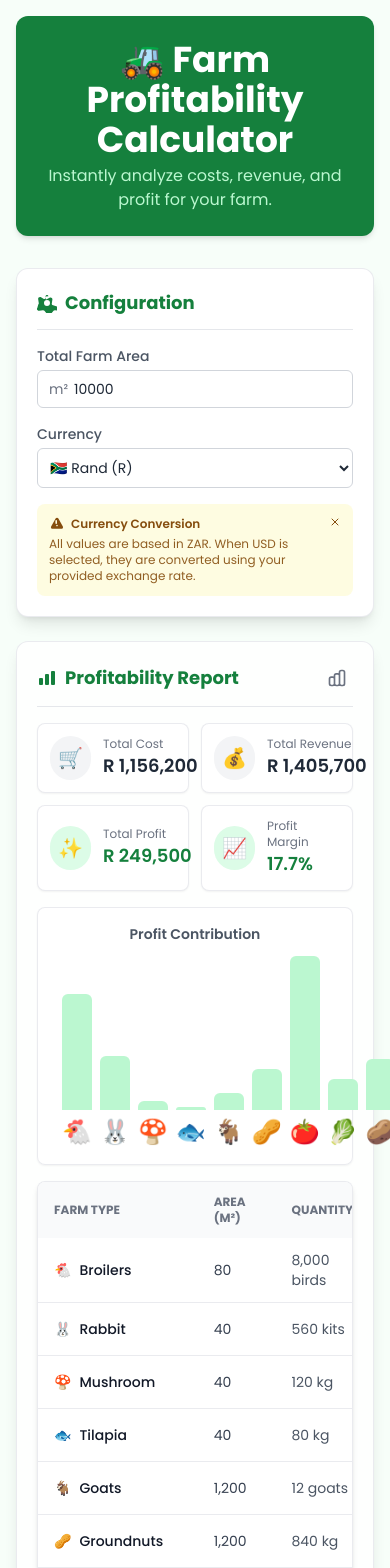
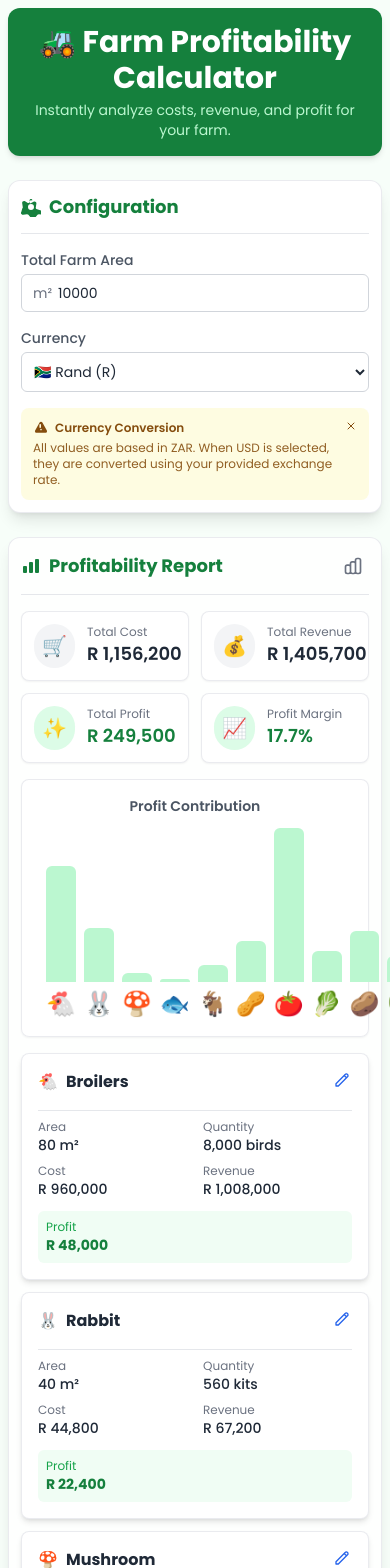
Before and after one commit to masuuk/FarmKalk, a React (Vite) app: page / in a window 390 px wide. Shown: the top 1568 px of the page. Built offline with nearby package versions, Linux system fonts and the light colour scheme.

Commit message:
feat: Improve UI responsiveness and layout
Refactors the application layout to be more responsive across different screen sizes. Updates padding and margins in headers, panels, and the main container. Introduces a mobile-friendly card view for results tables, hidden on larger screens.

```diff
--- a/App.tsx
+++ b/App.tsx
@@ -74,13 +74,13 @@ const App: React.FC = () => {
 
 
     return (
-        <div className="bg-green-50/50 min-h-screen text-gray-800 p-4 font-sans">
+        <div className="bg-green-50/50 min-h-screen text-gray-800 p-2 sm:p-4 font-sans">
             <div className="max-w-7xl mx-auto">
-                <header className="text-center mb-8 p-6 bg-green-700 rounded-xl shadow-md">
-                    <h1 className="text-4xl font-bold text-white">
+                <header className="text-center mb-6 sm:mb-8 p-4 sm:p-6 bg-green-700 rounded-xl shadow-md">
+                    <h1 className="text-3xl sm:text-4xl font-bold text-white">
                         🚜 Farm Profitability Calculator
                     </h1>
-                    <p className="text-green-200 mt-1">
+                    <p className="text-green-200 mt-1 text-sm sm:text-base">
                         Instantly analyze costs, revenue, and profit for your farm.
                     </p>
                 </header>
--- a/components/ConfigurationPanel.tsx
+++ b/components/ConfigurationPanel.tsx
@@ -23,7 +23,7 @@ const ConfigurationPanel: React.FC<ConfigurationPanelProps> = ({
     const [isInfoBoxVisible, setIsInfoBoxVisible] = useState(true);
 
     return (
-        <div className="bg-white p-5 rounded-xl shadow-lg h-full border border-gray-200/80">
+        <div className="bg-white p-3 sm:p-5 rounded-xl shadow-lg h-full border border-gray-200/80">
             <h2 className="text-lg font-bold text-green-700 pb-3 mb-4 flex items-center gap-2 border-b border-gray-200">
                 <svg xmlns="http://www.w3.org/2000/svg" className="h-5 w-5" viewBox="0 0 20 20" fill="currentColor">
                   <path fillRule="evenodd" d="M11.49 3.17c-.38-1.56-2.6-1.56-2.98 0L7.86 5.89c-.33.13-.69.13-1.02 0l-2.79-1.52c-1.47-.8-3.14.26-2.87 1.95l.59 3.65c.09.55-.13 1.12-.52 1.52L.3 14.89c-1.21 1.21.26 3.23 1.95 2.87l3.65-.59c.55-.09 1.12.13 1.52.52l2.34 2.96c1.13 1.43 3.29 1.43 4.42 0l2.34-2.96c.4-.39.97-.61 1.52-.52l3.65.59c1.69.36 3.16-1.66 1.95-2.87L15.3 11.9c-.39-.4-.61-.97-.52-1.52l.59-3.65c.27-1.69-1.4-2.75-2.87-1.95l-2.79 1.52c-.33.13-.69.13-1.02 0l-.65-2.72zM10 13a3 3 0 100-6 3 3 0 000 6z" clipRule="evenodd" />
--- a/components/ResultsPanel.tsx
+++ b/components/ResultsPanel.tsx
@@ -23,7 +23,7 @@ const ResultsPanel: React.FC<{
     const cycleInfoItems = farmTypes.filter(f => f.name !== 'Utilities & road');
 
     return (
-        <div className="bg-white/80 p-5 rounded-xl shadow-lg h-full border border-gray-200/80 backdrop-blur-sm">
+        <div className="bg-white/80 p-3 sm:p-5 rounded-xl shadow-lg h-full border border-gray-200/80 backdrop-blur-sm">
             <div className="flex justify-between items-center pb-3 mb-4 border-b border-gray-200">
                 <h2 className="text-lg font-bold text-green-700 flex items-center gap-2">
                     <svg xmlns="http://www.w3.org/2000/svg" className="h-5 w-5" viewBox="0 0 20 20" fill="currentColor">
--- a/components/ResultsTable.tsx
+++ b/components/ResultsTable.tsx
@@ -23,7 +23,8 @@ const ResultsTable: React.FC<ResultsTableProps> = ({ results, totals, formatCurr
 
     return (
         <>
-            <div className="overflow-x-auto rounded-lg shadow-md border border-gray-200/80 bg-white">
+            {/* Desktop Table View */}
+            <div className="hidden md:block overflow-x-auto rounded-lg shadow-md border border-gray-200/80 bg-white">
                 <table className="w-full min-w-[650px] text-sm text-left text-gray-700">
                     <thead className="bg-gray-50 text-gray-500 uppercase text-xs font-semibold">
                         <tr>
@@ -76,6 +77,78 @@ const ResultsTable: React.FC<ResultsTableProps> = ({ results, totals, formatCurr
                     </tfoot>
                 </table>
             </div>
+
+            {/* Mobile Card View */}
+            <div className="md:hidden space-y-3">
+                {results.map((item, index) => (
+                    <div key={item.name} className="bg-white p-4 rounded-lg shadow-md border border-gray-200/80">
+                        <div className="flex justify-between items-start">
+                             <h3 className="text-base font-bold text-gray-800 mb-2">
+                                <span className="mr-2">{item.emoji}</span>{item.name}
+                            </h3>
+                            {item.name !== "Utilities & road" && (
+                                <button
+                                    onClick={() => setEditingFarmIndex(index)}
+                                    className="p-1.5 text-blue-600 hover:bg-blue-100 rounded-md -mt-1 -mr-1"
+                                    aria-label={`Edit ${item.name}`}
+                                >
+                                    <svg xmlns="http://www.w3.org/2000/svg" className="h-4 w-4" fill="none" viewBox="0 0 24 24" stroke="currentColor" strokeWidth={2}>
+                                        <path strokeLinecap="round" strokeLinejoin="round" d="M15.232 5.232l3.536 3.536m-2.036-5.036a2.5 2.5 0 113.536 3.536L6.5 21.036H3v-3.5L16.732 3.732z" />
+                                    </svg>
+                                </button>
+                            )}
+                        </div>
+
+                        <div className="grid grid-cols-2 gap-x-4 gap-y-2 text-sm border-t pt-2 mt-2">
+                            <div>
+                                <p className="text-gray-500 text-xs">Area</p>
+                                <p className="font-medium">{item.area.toLocaleString(undefined, { maximumFractionDigits: 0 })} m²</p>
+                            </div>
+                             <div>
+                                <p className="text-gray-500 text-xs">Quantity</p>
+                                <p className="font-medium">{item.quantity > 0 ? `${item.quantity.toLocaleString()} ${item.unit}` : '—'}</p>
+                            </div>
+                             <div>
+                                <p className="text-gray-500 text-xs">Cost</p>
+                                <p className="font-medium">{formatCurrency(item.cost)}</p>
+                            </div>
+                             <div>
+                                <p className="text-gray-500 text-xs">Revenue</p>
+                                <p className="font-medium">{formatCurrency(item.revenue)}</p>
+                            </div>
+                             <div className="col-span-2 bg-green-50 p-2 rounded-md mt-1">
+                                <p className="text-green-600 text-xs">Profit</p>
+                                <p className="font-bold text-green-700">{formatCurrency(item.profit)}</p>
+                            </div>
+                        </div>
+                    </div>
+                ))}
+                {/* Mobile Totals Card */}
+                <div className="bg-green-100/60 p-4 rounded-lg shadow-md border border-green-200/80 mt-4">
+                     <h3 className="text-base font-bold text-green-800 mb-2">
+                        Grand Totals
+                    </h3>
+                    <div className="grid grid-cols-2 gap-x-4 gap-y-2 text-sm border-t border-green-200/80 pt-2">
+                        <div>
+                            <p className="text-green-700 text-xs">Total Area</p>
+                            <p className="font-medium text-green-900">{totals.area.toLocaleString()} m²</p>
+                        </div>
+                        <div>
+                            <p className="text-green-700 text-xs">Total Cost</p>
+                            <p className="font-medium text-green-900">{formatCurrency(totals.cost)}</p>
+                        </div>
+                        <div>
+                            <p className="text-green-700 text-xs">Total Revenue</p>
+                            <p className="font-medium text-green-900">{formatCurrency(totals.revenue)}</p>
+                        </div>
+                         <div className="font-bold">
+                            <p className="text-green-700 text-xs">Total Profit</p>
+                            <p className="text-lg text-green-900">{formatCurrency(totals.profit)}</p>
+                        </div>
+                    </div>
+                </div>
+            </div>
+
             {editingFarmIndex !== null && farmTypes[editingFarmIndex] && (
                 <EditModal
                     farm={farmTypes[editingFarmIndex]}
```
